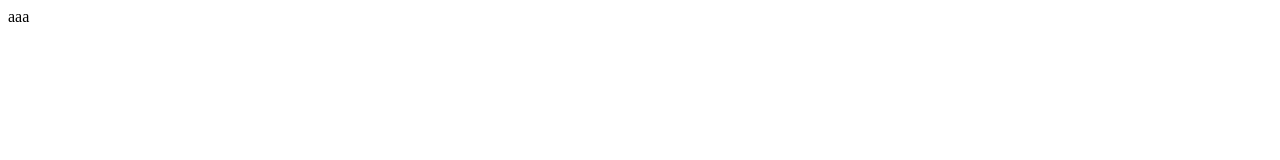
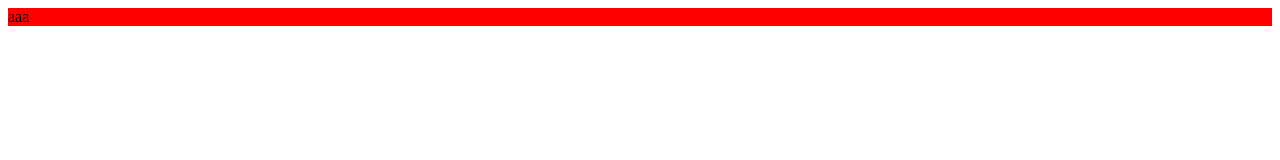
Before and after one commit to huangpn611/web_storm, a plain HTML site: page index.html in a window 1280 px wide. Drawn offline with Linux system fonts and the light colour scheme.

Commit message:
增加了背景颜色red[dev]

```diff
--- a/index.html
+++ b/index.html
@@ -5,6 +5,6 @@
     <title>Title</title>
 </head>
 <body>
-<div>aaa</div>
+<div style="background-color: red">aaa</div>
 </body>
 </html>
```
